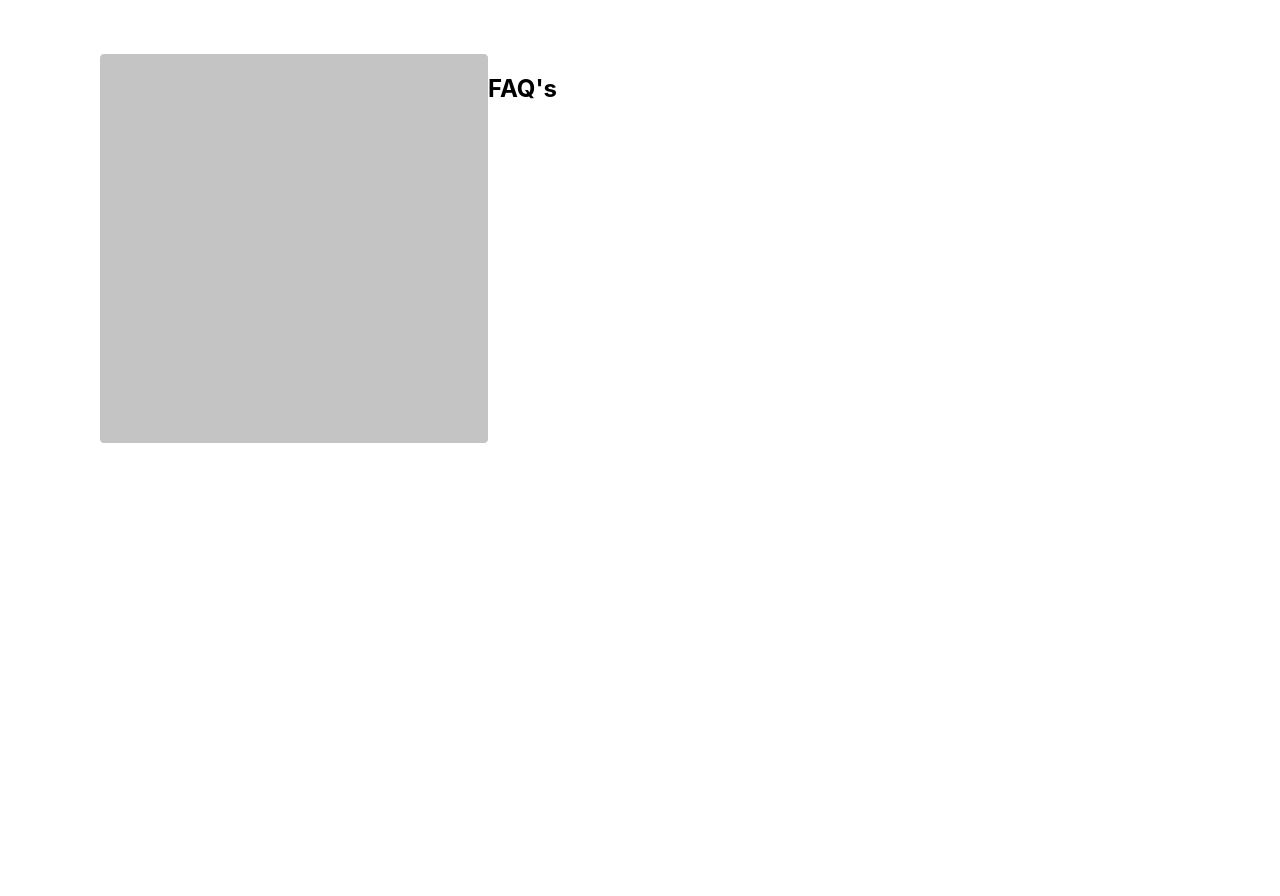
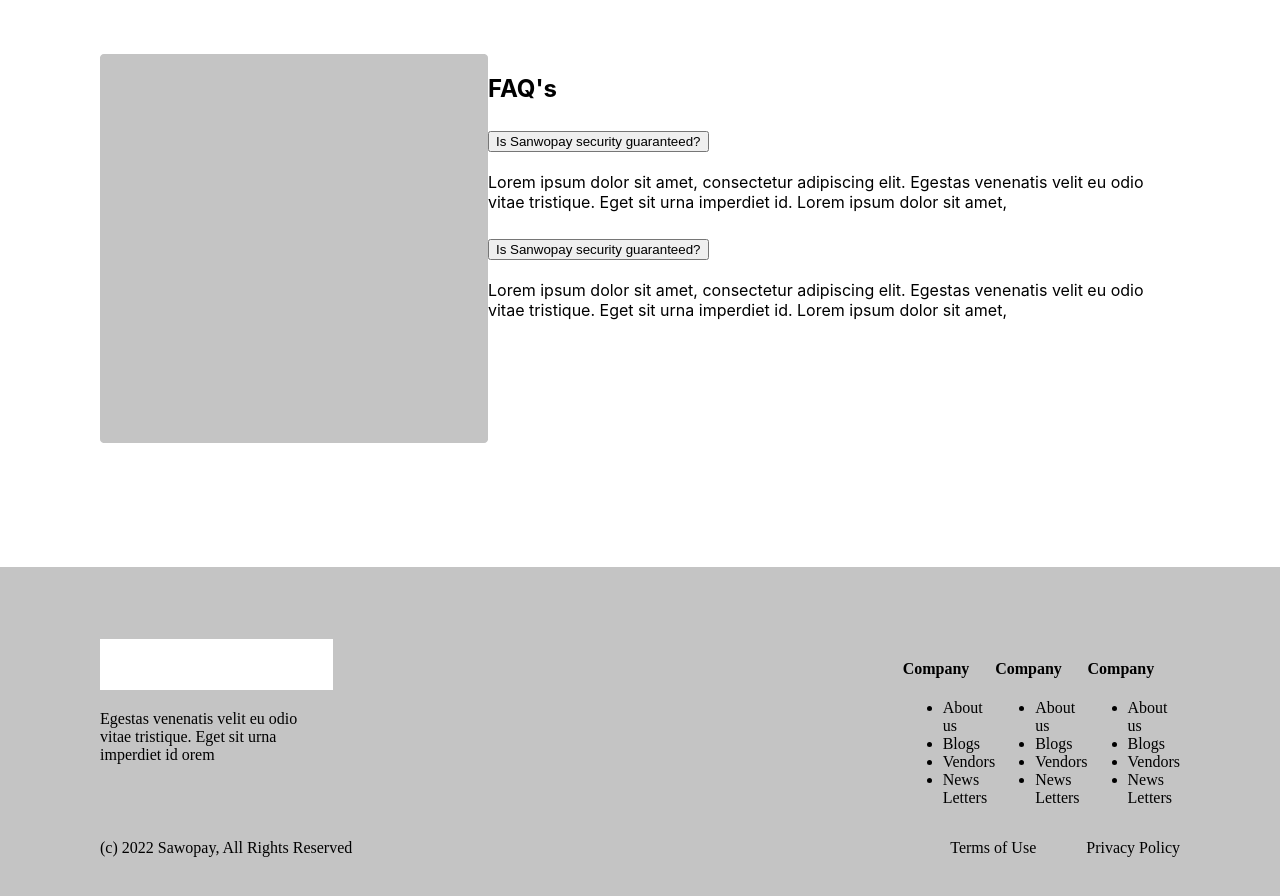
Before and after one commit to developerekene/Sanwopay_website, a React (Create React App) app: page / in a window 1280 px wide. Shown: the part 4460-5356 px from the top of the page. Before the commit the page ends 4907 px from the top, so only its background shows below. Built offline with nearby package versions, Linux system fonts and the light colour scheme.

Commit message:
Building Blog Page

```diff
--- a/src/ui/Maincomponent.js
+++ b/src/ui/Maincomponent.js
@@ -1,12 +1,23 @@
 import React from 'react'
 import NavBar from './components/NavBar'
+import About from './screens/About';
+import BlogPage from './screens/Blog';
 import { Home } from './screens/Home'
 
 const Maincomponent = () => {
+  let component;
+  switch (window.location.pathname) {
+    case "/": component = <Home />;
+    break
+    case "/about": component = <About />;
+    break
+    case "/blog": component = <BlogPage />;
+    break
+  }
   return (
     <>
     <NavBar />
-    <Home />
+    {component}
     </>
 
   )
--- /dev/null
+++ b/src/ui/components/Footer.js
@@ -0,0 +1,65 @@
+import React from "react";
+import { Image } from "react-bootstrap";
+
+export default function () {
+  return (
+    <div
+      style={{
+        backgroundColor: "#C4C4C4",
+        height: 383,
+        paddingLeft: 100,
+        paddingRight: 100,
+        alignItems: "center",
+        fontFamily: "Work Sans"
+      }}
+    >
+      <div style={{ paddingTop: 72, display: "flex", justifyContent: "space-between" }}>
+        <div >
+          <Image src={require("../../images/Rectanglef.png")} />
+          <p style={{paddingRight: 600}}>
+            Egestas venenatis velit eu odio vitae tristique. Eget sit urna
+            imperdiet id orem{" "}
+          </p>
+        </div>
+        <div style={{display: "flex", justifyContent: "space-between"}}>
+            <div>
+                <h4>Company</h4>
+                <ul>
+                    <li style={{textDecoration: "none"}}>About us</li>
+                    <li>Blogs</li>
+                    <li>Vendors</li>
+                    <li>News Letters</li>
+                </ul>
+            </div>
+            <div>
+            <h4>Company</h4>
+                <ul>
+                    <li>About us</li>
+                    <li>Blogs</li>
+                    <li>Vendors</li>
+                    <li>News Letters</li>
+                </ul>
+            </div>
+            <div>
+            <h4>Company</h4>
+                <ul>
+                    <li>About us</li>
+                    <li>Blogs</li>
+                    <li>Vendors</li>
+                    <li>News Letters</li>
+                </ul>
+            </div>
+        </div>
+      </div>
+      <div style={{display: "flex", justifyContent: "space-between"}}>
+        <div>
+            <p>(c) 2022 Sawopay, All Rights Reserved</p>
+        </div>
+        <div style={{display: "flex", justifyContent: "space-between"}}>
+            <p style={{marginRight: 50}}>Terms of Use</p>
+            <p>Privacy Policy</p>
+        </div>
+      </div>
+    </div>
+  );
+}
--- a/src/ui/components/NavBar.js
+++ b/src/ui/components/NavBar.js
@@ -61,7 +61,7 @@ function NavBar() {
                 fontStyle: "normal",
                 lineHeight: 21,
               }}
-              href="/menu"
+              href="/about"
             >
               Menu
             </Nav.Link>
@@ -77,7 +77,7 @@ function NavBar() {
                 fontStyle: "normal",
                 lineHeight: 21,
               }}
-              href="/menu"
+              href="/blog"
             >
               Menu
             </Nav.Link>
--- /dev/null
+++ b/src/ui/screens/About.js
@@ -0,0 +1,9 @@
+import React from 'react'
+
+const About = () => {
+  return (
+    <div>About</div>
+  )
+}
+
+export default About
--- /dev/null
+++ b/src/ui/screens/Blog.js
@@ -0,0 +1,12 @@
+import React from  'react';
+
+export default function BlogPage() {
+    return(
+        <div>
+           <div style={{backgroundColor: "#C4C4C4", padding: 100, justifyContent: 'center', height: 200}}>
+            <p style={{textAlign: "center", fontStyle: "normal", fontSize: 48, fontFamily: "500", fontFamily: "Poppins"}}>Blog & Newsletter</p>
+            <p style={{textAlign: "center"}}>Lorem ipsum dolor sit amet, consectetur adipiscing elit. Egestas venenatis velit eu odio vitae tristique. Eget sit urna imperdiet id.</p>
+           </div>
+        </div>
+    )
+}
--- a/src/ui/screens/Home.js
+++ b/src/ui/screens/Home.js
@@ -1,9 +1,12 @@
-import * as React from "react";
+import React, { useState } from "react";
 import Button from "react-bootstrap/Button";
 import Image from "react-bootstrap/Image";
 import Accordion from "react-bootstrap/Accordion";
+import Collapse from "react-bootstrap/Collapse";
+import Footer from "../components/Footer";
 
 export const Home = () => {
+  const [open, setOpen] = useState(false);
   return (
     <div>
       <div
@@ -345,6 +348,7 @@ export const Home = () => {
           paddingLeft: 100,
           marginTop: 100,
           justifyContent: "space-between",
+          marginBottom: 120,
         }}
       >
         <div>
@@ -355,8 +359,35 @@ export const Home = () => {
         </div>
         <div style={{ textAlign: "left", width: 700 }}>
           <h2>FAQ's</h2>
+          <Accordion defaultActiveKey="0">
+            <Accordion.Item eventKey="0">
+              <Accordion.Header>
+                Is Sanwopay security guaranteed?
+              </Accordion.Header>
+              <Accordion.Body>
+                Lorem ipsum dolor sit amet, consectetur adipiscing elit. Egestas
+                venenatis velit eu odio vitae tristique. Eget sit urna imperdiet
+                id. Lorem ipsum dolor sit amet,
+              </Accordion.Body>
+            </Accordion.Item>
+            <Accordion.Item eventKey="1">
+              <Accordion.Header>
+                Is Sanwopay security guaranteed?
+              </Accordion.Header>
+              <Accordion.Body>
+                Lorem ipsum dolor sit amet, consectetur adipiscing elit. Egestas
+                venenatis velit eu odio vitae tristique. Eget sit urna imperdiet
+                id. Lorem ipsum dolor sit amet,
+              </Accordion.Body>
+            </Accordion.Item>
+          </Accordion>
         </div>
       </div>
+
+      {
+        // Footer
+      }
+      <Footer />
     </div>
   );
 };
```
Also changed, not shown: src/ui/screens/Articles.js (added, +9 -0 lines), src/images/Rectanglef.png (added).
